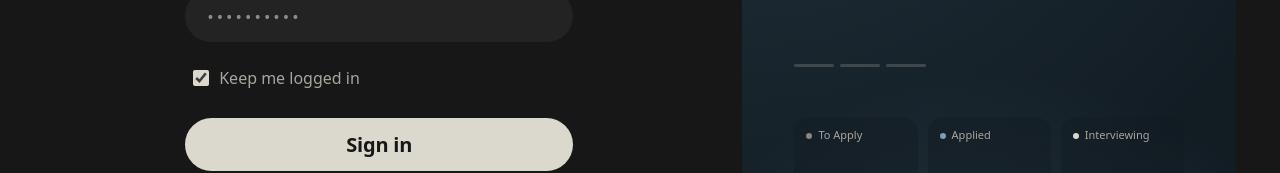
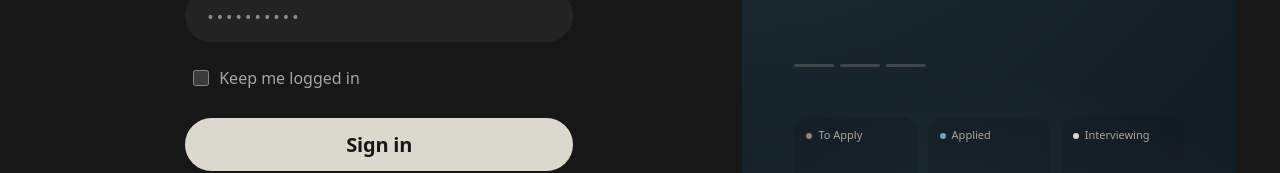
Before and after one commit to JoshuaKirabo/SleekBoard_Client, a React (Vite) app: page /login in a window 1280 px wide. Shown: the part 429-602 px from the top of the page. Built offline with nearby package versions, Linux system fonts and the light colour scheme; no server answers; a web font is replaced by a local one.

Commit message:
fix(auth): Started Keep me logged in unticked like Mailtrain, so staying signed in for 30 days is a choice.

```diff
--- a/src/components/login/LoginForm.jsx
+++ b/src/components/login/LoginForm.jsx
@@ -30,7 +30,9 @@ export default function LoginForm()
   {
     const [email, setEmail] = useState("");
     const [password, setPassword] = useState("");
-    const [keepLoggedIn, setKeepLoggedIn] = useState(true);
+    // Starts unticked, like Mailtrain's login form: staying signed in for 30 days is something you choose, so a shared
+    // computer forgets you when the browser closes unless you said otherwise.
+    const [keepLoggedIn, setKeepLoggedIn] = useState(false);
     const [problem, setProblem] = useState("");
     const [gapsShown, setGapsShown] = useState(false);
     const [busy, setBusy] = useState(false);
```
